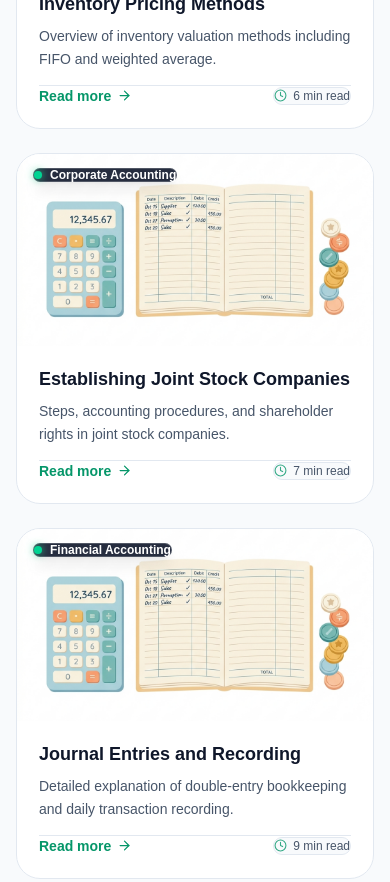
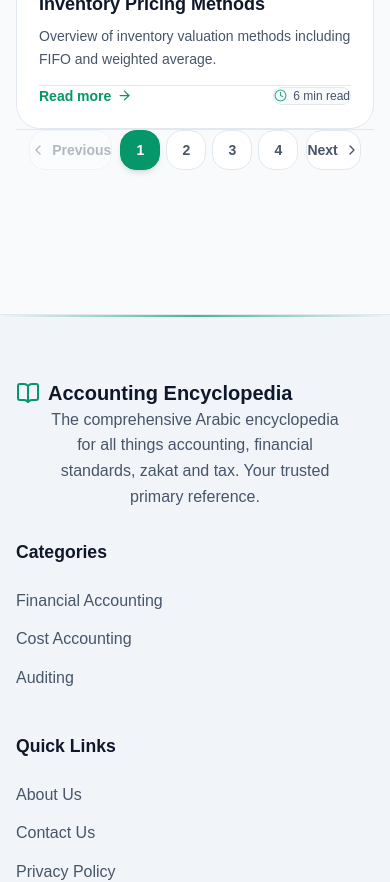
Before and after one commit to abdullahalalawi52-jpg/Accounting-Encyclopedia, a React (Vite) app: page /categories in a window 390 px wide. Shown: the part 2640-3522 px from the top of the page. Built offline with nearby package versions, Linux system fonts and the light colour scheme; no server answers.

Commit message:
feat(pagination): make Categories pagination fully functional, responsive, and localized with clean spacing

```diff
--- a/src/pages/Categories.css
+++ b/src/pages/Categories.css
@@ -77,42 +77,17 @@
 
 
 /* Pagination */
-.pagination {
-  display: flex;
-  align-items: center;
-}
-
-.page-btn {
+.pagination-wrapper {
   display: flex;
   align-items: center;
   justify-content: center;
-  width: 40px;
-  height: 40px;
-  border: 1px solid var(--border-color);
-  background: var(--bg-card);
-  color: var(--text-secondary);
-  border-radius: var(--radius-md);
-  font-weight: bold;
-  cursor: pointer;
-  transition: all var(--transition-fast);
 }
 
-.page-btn:hover {
-  border-color: var(--primary-accent);
-  color: var(--primary-accent);
+.page-nav-btn {
+  cursor: pointer;
+  user-select: none;
 }
 
-.page-btn.active {
-  background: var(--primary-accent);
-  color: #fff;
-  border-color: var(--primary-accent);
+.page-nav-btn:disabled {
+  cursor: not-allowed;
 }
-
-.page-dots {
-  color: var(--text-muted);
-  font-weight: bold;
-}
-
-/* Responsive */
-@media (max-width: 992px) {
-}
--- a/src/pages/Categories.jsx
+++ b/src/pages/Categories.jsx
@@ -1,5 +1,6 @@
 import { useState } from 'react';
 import { useTranslation } from 'react-i18next';
+import { ChevronLeft, ChevronRight } from 'lucide-react';
 import { useNewsAPI } from '../hooks/useNewsAPI.js';
 import ArticleCard from '../components/cards/ArticleCard.jsx';
 import PageHero from '../components/ui/PageHero.jsx';
@@ -20,12 +21,22 @@ function Categories() {
   const { t, i18n } = useTranslation();
   const isEn = i18n.language.startsWith('en');
   const [activeCategory, setActiveCategory] = useState('all');
+  const [currentPage, setCurrentPage] = useState(1);
+  const itemsPerPage = 6;
 
   const { data: articles, loading } = useNewsAPI();
+
+  const handleCategoryChange = (catId) => {
+    setActiveCategory(catId);
+    setCurrentPage(1);
+  };
 
   const filteredArticles = loading ? [] : (activeCategory === 'all'
     ? (articles || [])
     : (articles || []).filter(article => article.categoryId === activeCategory));
+
+  const totalPages = Math.max(1, Math.ceil(filteredArticles.length / itemsPerPage));
+  const paginatedArticles = filteredArticles.slice((currentPage - 1) * itemsPerPage, currentPage * itemsPerPage);
 
   return (
     <div className="archive-page animate-fade-in pb-10">
@@ -35,7 +46,7 @@ function Categories() {
       />
 
       <div className="container py-10">
-        <div className="flex flex-col lg:flex-row gap-8">
+        <div className="flex flex-col lg:flex-row gap-8 items-start">
 
           {/* Sidebar */}
           <aside className="w-full lg:w-1/4 flex-shrink-0">
@@ -60,7 +71,7 @@ function Categories() {
                         name="category"
                         value={cat.id}
                         checked={isActive}
-                        onChange={() => setActiveCategory(cat.id)}
+                        onChange={() => handleCategoryChange(cat.id)}
                       />
                       <span className="radio-text text-sm">{isEn ? cat.en : cat.ar}</span>
                     </label>
@@ -71,7 +82,7 @@ function Categories() {
           </aside>
 
           {/* Main Content */}
-          <main className="w-full lg:w-3/4">
+          <main className="w-full lg:w-3/4 flex flex-col">
             {loading ? (
               <div className="text-center py-10">
                 <h2 style={{ fontSize: '1.2rem', color: 'var(--text-secondary)' }}>{t('categories.loading')}</h2>
@@ -79,25 +90,62 @@ function Categories() {
             ) : (
               <>
                 <div className="grid grid-cols-1 md:grid-cols-2 gap-6">
-                  {filteredArticles.map((article, index) => (
+                  {paginatedArticles.map((article, index) => (
                     <ArticleCard key={index} article={article} />
                   ))}
                 </div>
 
                 {filteredArticles.length === 0 && (
-                  <div className="text-center py-10 text-muted">
-                    {t('categories.no_articles')}
+                  <div className="text-center py-16 text-[var(--text-secondary)] bg-[var(--bg-card)] border border-[var(--border-color)] rounded-2xl">
+                    <p className="text-base font-medium">{t('categories.no_articles')}</p>
                   </div>
                 )}
 
-                {/* Pagination Placeholder */}
-                {filteredArticles.length > 0 && (
-                  <div className="pagination mt-10 flex justify-center gap-2">
-                    <button className="page-btn active">1</button>
-                    <button className="page-btn">2</button>
-                    <button className="page-btn">3</button>
-                    <span className="page-dots">...</span>
-                    <button className="page-btn">{t('categories.next')}</button>
+                {/* Interactive Pagination */}
+                {totalPages > 1 && (
+                  <div className="pagination-wrapper mt-12 pt-8 border-t border-[var(--border-color)] flex flex-wrap justify-center items-center gap-2">
+                    <button
+                      disabled={currentPage === 1}
+                      onClick={() => {
+                        setCurrentPage(prev => Math.max(prev - 1, 1));
+                        window.scrollTo({ top: 350, behavior: 'smooth' });
+                      }}
+                      className="page-nav-btn flex items-center gap-1.5 px-4 h-10 rounded-xl text-sm font-semibold border border-[var(--border-color)] bg-[var(--bg-card)] text-[var(--text-secondary)] hover:border-[var(--primary-accent)] hover:text-[var(--primary-accent)] disabled:opacity-40 disabled:pointer-events-none transition-all duration-200"
+                    >
+                      {isEn ? <ChevronLeft size={16} /> : <ChevronRight size={16} />}
+                      <span>{isEn ? 'Previous' : 'السابق'}</span>
+                    </button>
+
+                    <div className="flex items-center gap-1.5 mx-1">
+                      {Array.from({ length: totalPages }, (_, i) => i + 1).map(page => (
+                        <button
+                          key={page}
+                          onClick={() => {
+                            setCurrentPage(page);
+                            window.scrollTo({ top: 350, behavior: 'smooth' });
+                          }}
+                          className={`min-w-[40px] h-10 px-3 rounded-xl text-sm font-bold transition-all duration-200 flex items-center justify-center border ${
+                            currentPage === page
+                              ? 'bg-[var(--primary-accent)] text-white border-[var(--primary-accent)] shadow-md shadow-[var(--primary-accent)]/30'
+                              : 'bg-[var(--bg-card)] border-[var(--border-color)] text-[var(--text-secondary)] hover:border-[var(--primary-accent)] hover:text-[var(--primary-accent)]'
+                          }`}
+                        >
+                          {page}
+                        </button>
+                      ))}
+                    </div>
+
+                    <button
+                      disabled={currentPage === totalPages}
+                      onClick={() => {
+                        setCurrentPage(prev => Math.min(prev + 1, totalPages));
+                        window.scrollTo({ top: 350, behavior: 'smooth' });
+                      }}
+                      className="page-nav-btn flex items-center gap-1.5 px-4 h-10 rounded-xl text-sm font-semibold border border-[var(--border-color)] bg-[var(--bg-card)] text-[var(--text-secondary)] hover:border-[var(--primary-accent)] hover:text-[var(--primary-accent)] disabled:opacity-40 disabled:pointer-events-none transition-all duration-200"
+                    >
+                      <span>{isEn ? 'Next' : 'التالي'}</span>
+                      {isEn ? <ChevronRight size={16} /> : <ChevronLeft size={16} />}
+                    </button>
                   </div>
                 )}
               </>
```
